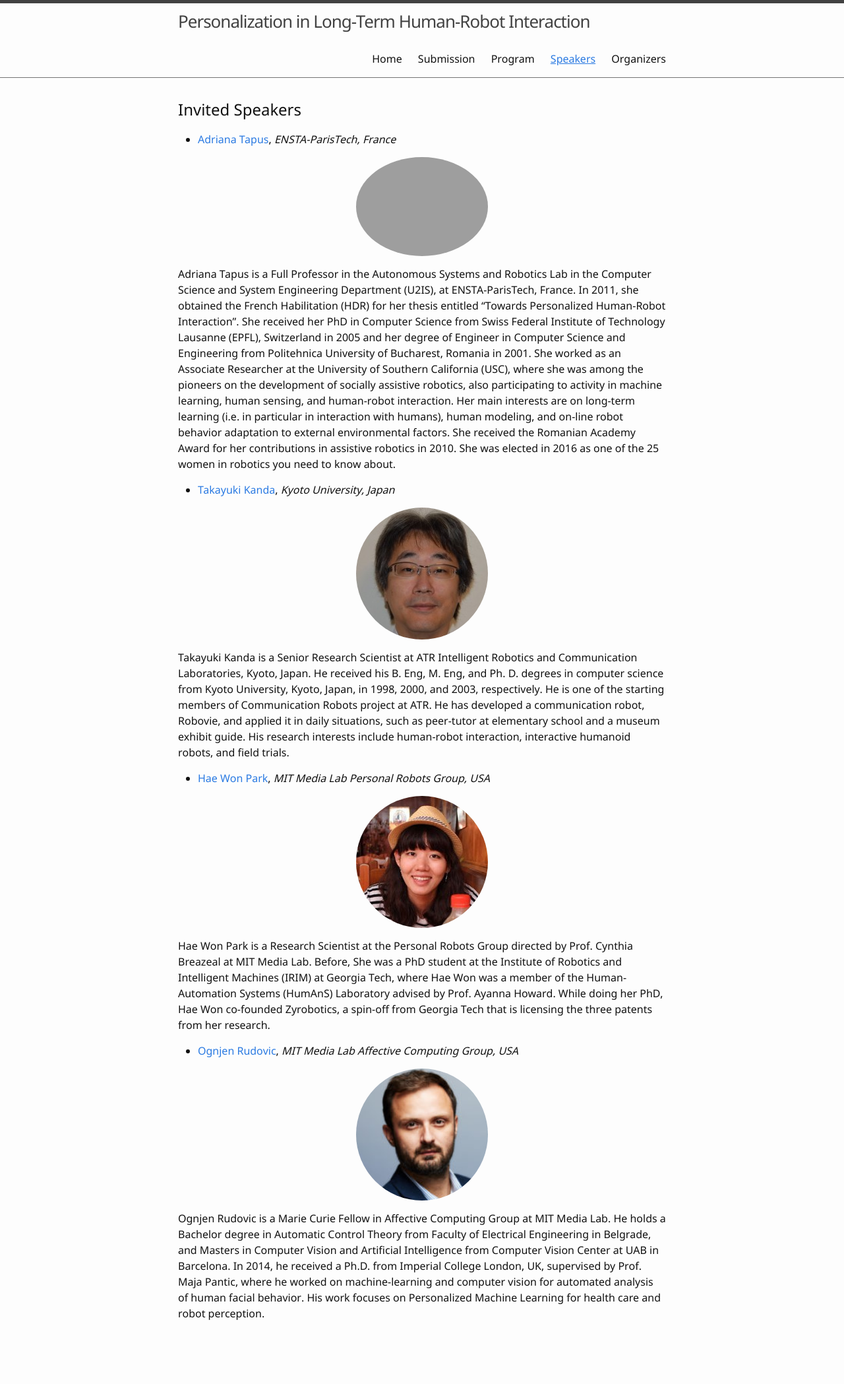
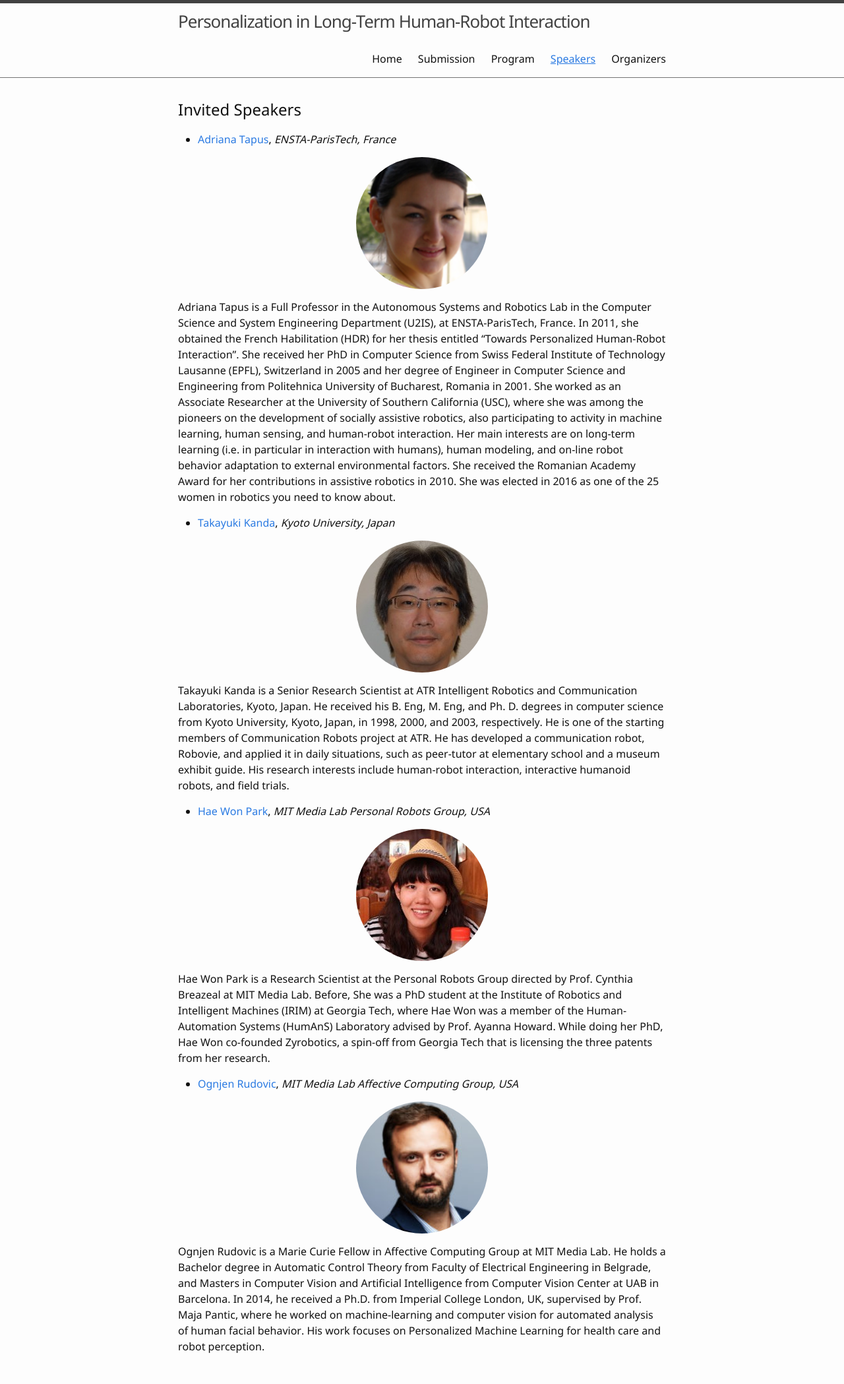
Before and after one commit to mcstaffa81/leap_hri_2023.io, a Jekyll site: the page built from 2-speakers.md, in a window 1280 px wide. Shown: the whole page at 66% size. Built offline with Jekyll 4.4.1, drawn with Linux system fonts in a browser that asks for light colours; before the commit the page ends 2047 px from its top, so only the background shows below that.

```diff
--- a/2-speakers.md
+++ b/2-speakers.md
@@ -8,7 +8,7 @@ nav: true
 <div class="id-pics" markdown="1">
 
 - [Adriana Tapus](http://perso.ensta-paristech.fr/~tapus/eng/), *ENSTA-ParisTech, France*
-{% include figure.html img="adriana-tapus.jpeg" alt="Adriana Tapus" width="200px" height="200px" %}
+{% include figure.html img="adriana-tapus.png" alt="Adriana Tapus" width="200px" height="200px" %}
 Adriana Tapus is a Full Professor in the Autonomous Systems and Robotics Lab in the Computer Science and System Engineering Department (U2IS), at ENSTA-ParisTech, France. In 2011, she obtained the French Habilitation (HDR) for her thesis entitled “Towards Personalized Human-Robot Interaction”. She received her PhD in Computer Science from Swiss Federal Institute of Technology Lausanne (EPFL), Switzerland in 2005 and her degree of Engineer in Computer Science and Engineering from Politehnica University of Bucharest, Romania in 2001. She worked as an Associate Researcher at the University of Southern California (USC), where she was among the pioneers on the development of socially assistive robotics, also participating to activity in machine learning, human sensing, and human-robot interaction. Her main interests are on long-term learning (i.e. in particular in interaction with humans), human modeling, and on-line robot behavior adaptation to external environmental factors. She received the Romanian Academy Award for her contributions in assistive robotics in 2010. She was elected in 2016 as one of the 25 women in robotics you need to know about.
 
 - [Takayuki Kanda](http://www.robot.soc.i.kyoto-u.ac.jp/~kanda/), *Kyoto University, Japan*
```
